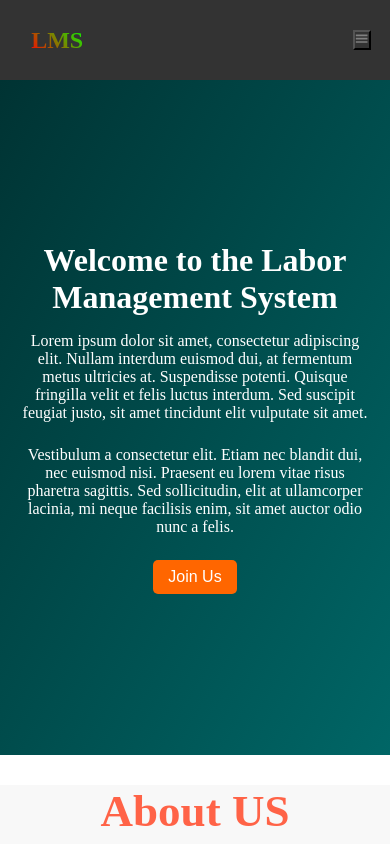
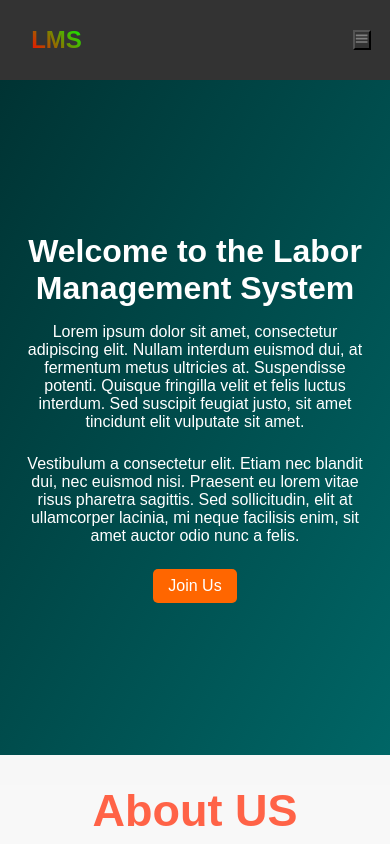
Before and after one commit to Vikesh667/labormanagementsystem, a React (Create React App) app: page / in a window 390 px wide. Shown: the top 844 px of the page. Built offline with nearby package versions, Linux system fonts and the light colour scheme.

Commit message:
Medai query

```diff
--- a/src/Pages/HomePages.js
+++ b/src/Pages/HomePages.js
@@ -8,8 +8,8 @@ import { Footer } from "../componenet/Footer";
 
 const HomePages = () => {
   return (
-    <>
-    <Header/>
+    <div className={style.HomePages}>
+      <Header />
       <section id="home">
         <Home />
       </section>
@@ -17,10 +17,10 @@ const HomePages = () => {
         <About />
       </section>
       <section id="contact">
-   <ContactUs/>
+        <ContactUs />
       </section>
-     <Footer/>
-    </>
+      <Footer />
+    </div>
   );
 };
 
--- a/src/Pages/HomePages.module.css
+++ b/src/Pages/HomePages.module.css
@@ -5,19 +5,27 @@
 }
 
 
-.container {
-  width: 100%;
-  max-width: 1200px;
-  margin: 0 auto;
-  padding: 20px;
+
+.HomePages {
+
+  font-family: Arial, sans-serif;
+  color: #333;
+  background-color: #f7f7f7;
+  display: flex;
+  flex-direction: column;
+  width: 100vw;
 }
 
-.homeSection {
-  background-color: #f0f0f0;
-  padding: 20px;
+/* Styles for screens smaller than or equal to 768px */
+@media (max-width: 768px) {
+  .HomePages {
+
+    width: 100%;
+  }
 }
+@media (max-width: 400px) {
+  .HomePages {
 
-.aboutSection {
-  background-color: #eaeaea;
-  padding: 20px;
+    width: 100%;
+  }
 }
--- a/src/componenet/home/Home.module.css
+++ b/src/componenet/home/Home.module.css
@@ -47,7 +47,9 @@
   }
 
   @media screen and (max-width: 768px) {
-
+  .maincontent{
+   width: 100%;
+  }
     h1 {
       font-size: 2rem;
     }
```
Lines whose indentation alone changed are shown as unchanged.
